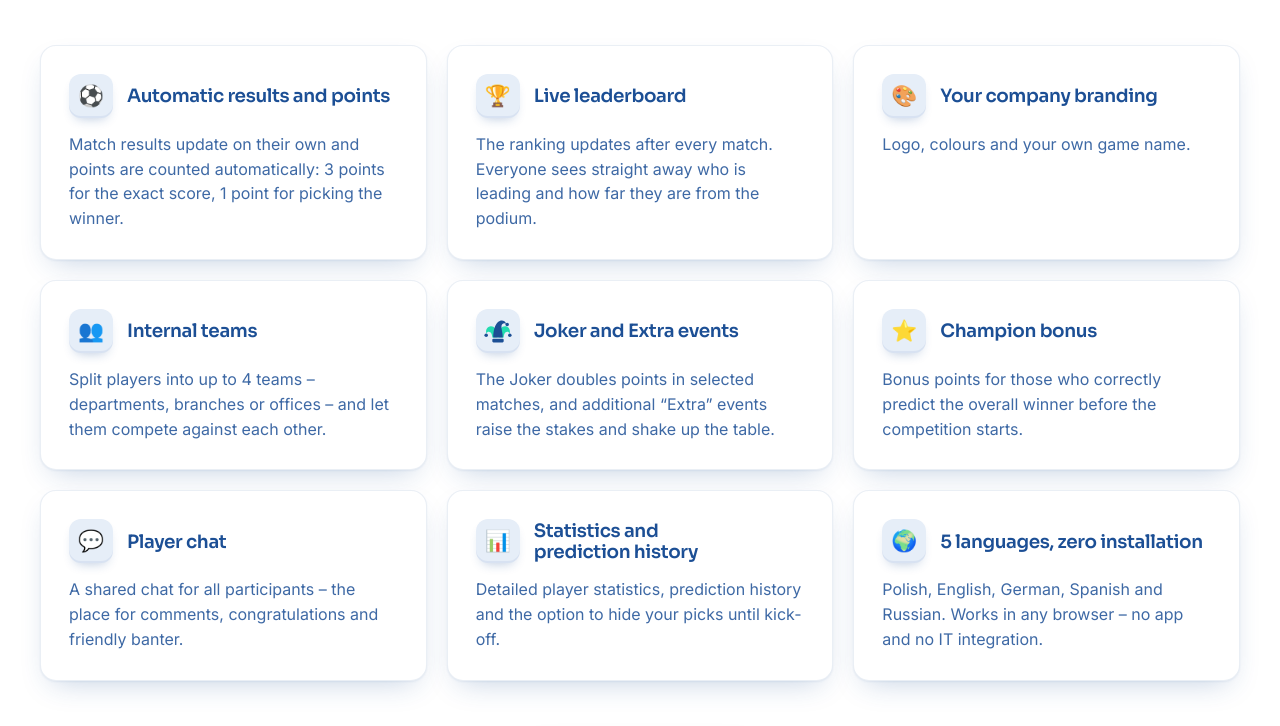
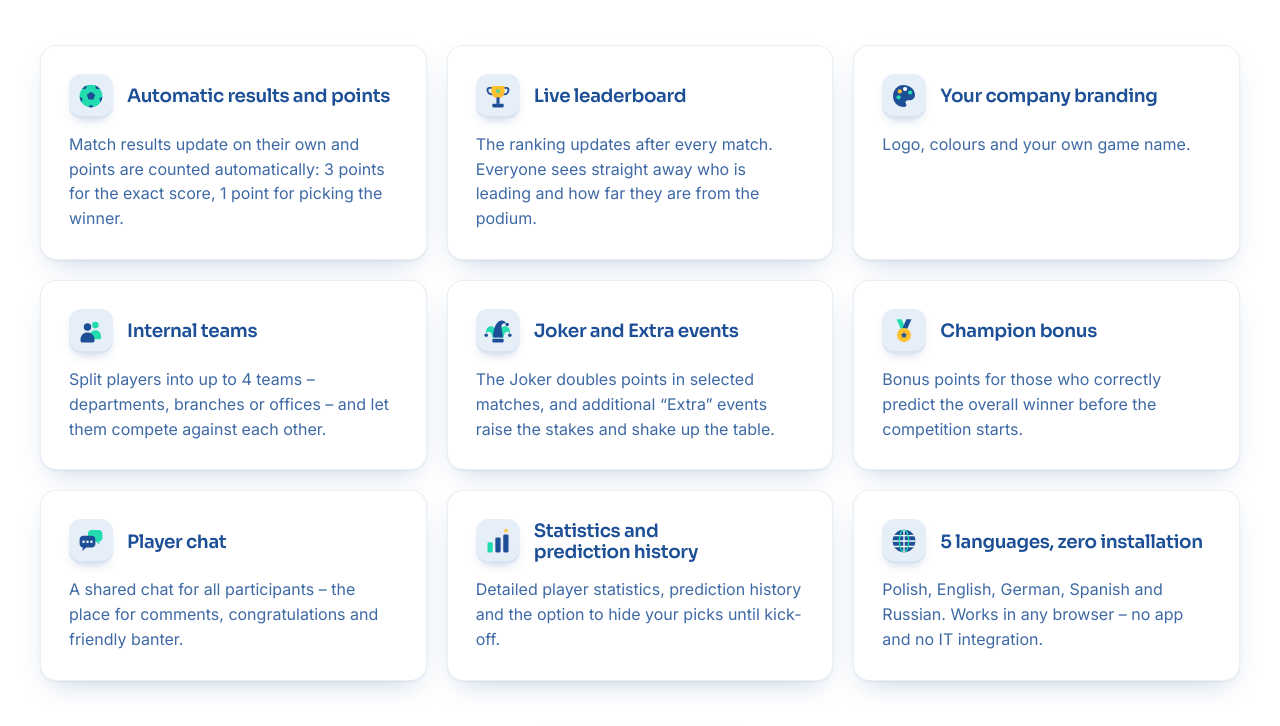
Before and after one commit to Bextip/landing_page, a plain HTML site: page index.html in a window 1280 px wide. Shown: the part 2014-2740 px from the top of the page. Drawn offline with Linux system fonts and the light colour scheme.

Commit message:
Feature icons: all nine drawn in one style like the Joker, in brand colours only
- New SVG icons for results (football), leaderboard (trophy), branding (palette), teams (two people),
  champion bonus (medal), chat (speech bubbles), statistics (bars) and languages (globe) - flat filled shapes
  on a 64x64 grid, blue, mint, gold and white only; emoji removed from the section (PL and EN)
- README; file versions 20261119j

Co-Authored-By: Claude Opus 5.5 <noreply@anthropic.com>

```diff
--- a/i18n.js
+++ b/i18n.js
@@ -48,15 +48,15 @@ window.BEXTIP_I18N = {
       title: "Wszystko, czego potrzebuje firmowy typer",
       sub: "Każdy pakiet zawiera pełen zestaw funkcji – pakiety różnią się wyłącznie liczbą graczy.",
       items: [
-        { ico: "⚽", t: "Automatyczne wyniki i punkty", d: "Wyniki meczów aktualizują się same, a punkty graczy są zliczane automatycznie: 3 pkt za dokładny rezultat, 1 pkt za wskazanie zwycięzcy." },
-        { ico: "🏆", t: "Tabela graczy na żywo", d: "Ranking aktualizuje się po każdym meczu. Każdy od razu widzi, kto prowadzi i ile brakuje mu do podium." },
-        { ico: "🎨", t: "Branding Twojej firmy", d: "Logo, kolorystyka i własna nazwa gry." },
-        { ico: "👥", t: "Wewnętrzne drużyny", d: "Podziel graczy na maksymalnie 4 drużyny – działy, oddziały lub biura – i pozwól im rywalizować między sobą." },
+        { icon: "funkcja-wyniki.svg", t: "Automatyczne wyniki i punkty", d: "Wyniki meczów aktualizują się same, a punkty graczy są zliczane automatycznie: 3 pkt za dokładny rezultat, 1 pkt za wskazanie zwycięzcy." },
+        { icon: "funkcja-tabela.svg", t: "Tabela graczy na żywo", d: "Ranking aktualizuje się po każdym meczu. Każdy od razu widzi, kto prowadzi i ile brakuje mu do podium." },
+        { icon: "funkcja-branding.svg", t: "Branding Twojej firmy", d: "Logo, kolorystyka i własna nazwa gry." },
+        { icon: "funkcja-druzyny.svg", t: "Wewnętrzne drużyny", d: "Podziel graczy na maksymalnie 4 drużyny – działy, oddziały lub biura – i pozwól im rywalizować między sobą." },
         { icon: "funkcja-joker.svg", t: "Joker i zdarzenia Ekstra", d: "Joker podwaja punkty w wybranych meczach, a dodatkowe zdarzenia „Ekstra” podkręcają emocje i mieszają w tabeli." },
-        { ico: "⭐", t: "Bonus za mistrza", d: "Dodatkowe punkty dla tych, którzy przed startem rozgrywek trafnie wytypują ich zwycięzcę." },
-        { ico: "💬", t: "Czat dla graczy", d: "Wspólny czat dla wszystkich uczestników – miejsce na komentarze, gratulacje i przyjacielskie docinki." },
-        { ico: "📊", t: "Statystyki i historia typowań", d: "Rozbudowane statystyki graczy, historia typowań oraz opcja ukrycia swoich typów do rozpoczęcia meczu." },
-        { ico: "🌍", t: "5 języków, zero instalacji", d: "Polski, angielski, niemiecki, hiszpański i rosyjski. Działa w każdej przeglądarce – bez aplikacji i bez integracji z IT." }
+        { icon: "funkcja-bonus.svg", t: "Bonus za mistrza", d: "Dodatkowe punkty dla tych, którzy przed startem rozgrywek trafnie wytypują ich zwycięzcę." },
+        { icon: "funkcja-czat.svg", t: "Czat dla graczy", d: "Wspólny czat dla wszystkich uczestników – miejsce na komentarze, gratulacje i przyjacielskie docinki." },
+        { icon: "funkcja-statystyki.svg", t: "Statystyki i historia typowań", d: "Rozbudowane statystyki graczy, historia typowań oraz opcja ukrycia swoich typów do rozpoczęcia meczu." },
+        { icon: "funkcja-jezyki.svg", t: "5 języków, zero instalacji", d: "Polski, angielski, niemiecki, hiszpański i rosyjski. Działa w każdej przeglądarce – bez aplikacji i bez integracji z IT." }
       ]
     },
     how: {
@@ -200,15 +200,15 @@ window.BEXTIP_I18N = {
       title: "Everything an office prediction game needs",
       sub: "Every package includes the full feature set – packages differ only in the number of players.",
       items: [
-        { ico: "⚽", t: "Automatic results and points", d: "Match results update on their own and points are counted automatically: 3 points for the exact score, 1 point for picking the winner." },
-        { ico: "🏆", t: "Live leaderboard", d: "The ranking updates after every match. Everyone sees straight away who is leading and how far they are from the podium." },
-        { ico: "🎨", t: "Your company branding", d: "Logo, colours and your own game name." },
-        { ico: "👥", t: "Internal teams", d: "Split players into up to 4 teams – departments, branches or offices – and let them compete against each other." },
+        { icon: "funkcja-wyniki.svg", t: "Automatic results and points", d: "Match results update on their own and points are counted automatically: 3 points for the exact score, 1 point for picking the winner." },
+        { icon: "funkcja-tabela.svg", t: "Live leaderboard", d: "The ranking updates after every match. Everyone sees straight away who is leading and how far they are from the podium." },
+        { icon: "funkcja-branding.svg", t: "Your company branding", d: "Logo, colours and your own game name." },
+        { icon: "funkcja-druzyny.svg", t: "Internal teams", d: "Split players into up to 4 teams – departments, branches or offices – and let them compete against each other." },
         { icon: "funkcja-joker.svg", t: "Joker and Extra events", d: "The Joker doubles points in selected matches, and additional “Extra” events raise the stakes and shake up the table." },
-        { ico: "⭐", t: "Champion bonus", d: "Bonus points for those who correctly predict the overall winner before the competition starts." },
-        { ico: "💬", t: "Player chat", d: "A shared chat for all participants – the place for comments, congratulations and friendly banter." },
-        { ico: "📊", t: "Statistics and prediction history", d: "Detailed player statistics, prediction history and the option to hide your picks until kick-off." },
-        { ico: "🌍", t: "5 languages, zero installation", d: "Polish, English, German, Spanish and Russian. Works in any browser – no app and no IT integration." }
+        { icon: "funkcja-bonus.svg", t: "Champion bonus", d: "Bonus points for those who correctly predict the overall winner before the competition starts." },
+        { icon: "funkcja-czat.svg", t: "Player chat", d: "A shared chat for all participants – the place for comments, congratulations and friendly banter." },
+        { icon: "funkcja-statystyki.svg", t: "Statistics and prediction history", d: "Detailed player statistics, prediction history and the option to hide your picks until kick-off." },
+        { icon: "funkcja-jezyki.svg", t: "5 languages, zero installation", d: "Polish, English, German, Spanish and Russian. Works in any browser – no app and no IT integration." }
       ]
     },
     how: {
--- a/index.html
+++ b/index.html
@@ -43,15 +43,15 @@
   <!-- zestaw favikon z paczki znaku (folder „6 - favicon”, wklejka-do-head.html); favicon.ico, favicon.svg i 64 px
        mają „Bx” powiększone o 12%, żeby w karcie przeglądarki były czytelniejsze (Łukasz, 19.11.2026); adresy względne zamiast „/…”,
        bo do podpięcia domeny strona działa w podkatalogu bextip.github.io/landing_page/ -->
-  <link rel="icon" href="favicon.ico?v=20261119i" sizes="48x48">
-  <link rel="icon" href="favicon.svg?v=20261119i" type="image/svg+xml">
-  <link rel="icon" type="image/png" sizes="64x64" href="favicon-64x64.png?v=20261119i">
-  <link rel="apple-touch-icon" href="apple-touch-icon.png?v=20261119i">
-  <link rel="manifest" href="site.webmanifest?v=20261119i">
+  <link rel="icon" href="favicon.ico?v=20261119j" sizes="48x48">
+  <link rel="icon" href="favicon.svg?v=20261119j" type="image/svg+xml">
+  <link rel="icon" type="image/png" sizes="64x64" href="favicon-64x64.png?v=20261119j">
+  <link rel="apple-touch-icon" href="apple-touch-icon.png?v=20261119j">
+  <link rel="manifest" href="site.webmanifest?v=20261119j">
   <link rel="preconnect" href="https://fonts.googleapis.com">
   <link rel="preconnect" href="https://fonts.gstatic.com" crossorigin>
   <link href="https://fonts.googleapis.com/css2?family=Inter:wght@400;500;600;700&family=Sora:wght@600;700&display=swap" rel="stylesheet">
-  <link rel="stylesheet" href="styles.css?v=20261119i">
+  <link rel="stylesheet" href="styles.css?v=20261119j">
 </head>
 <body>
 
@@ -60,7 +60,7 @@
     <a class="brand" href="#top" aria-label="Bextip">
       <!-- napis z animacją z paczki znaku 1.4 (Łukasz, 19.11.2026): kwadrat z x obraca się raz przy wczytaniu strony
            (0,8 s po 0,5 s), potem wygląda jak Bextip-napis-kolor.svg; przy „ogranicz animacje” stoi nieruchomo -->
-      <img src="assets/logo/animacja/Bextip-napis-animacja.svg?v=20261119i" alt="Bextip" width="154" height="43">
+      <img src="assets/logo/animacja/Bextip-napis-animacja.svg?v=20261119j" alt="Bextip" width="154" height="43">
     </a>
     <nav class="nav__links" id="navLinks">
       <a href="#about" data-i18n="nav.about"></a>
@@ -98,7 +98,7 @@
       <div class="hero__shot">
         <div class="window">
           <div class="window__bar" aria-hidden="true"><i class="window__dots"></i><i class="window__nav"></i><span class="window__url">bextip.com/predictions</span><i class="window__ctrls"></i></div>
-          <img src="assets/screens/typowania.svg?v=20261119i" width="1080" height="720" alt="" data-i18n-attr="alt:hero.shotAlt">
+          <img src="assets/screens/typowania.svg?v=20261119j" width="1080" height="720" alt="" data-i18n-attr="alt:hero.shotAlt">
         </div>
       </div>
     </div>
@@ -120,7 +120,7 @@
              na eqrento.com), zamiast napisu logotyp w rozmiarze tytułów kafelków; na telefonie pierwszy (Łukasz, 11.11.2026) -->
         <article class="card card--hl">
           <span class="tag card__badge" data-i18n="about.b.tag"></span>
-          <h3 class="card__logo"><img src="assets/logo/Bextip-napis-kolor-ciemne-tlo.svg?v=20261119i" alt="Bextip" width="100" height="28"></h3>
+          <h3 class="card__logo"><img src="assets/logo/Bextip-napis-kolor-ciemne-tlo.svg?v=20261119j" alt="Bextip" width="100" height="28"></h3>
           <p class="quote" data-i18n="about.b.quote"></p>
           <ul class="list list--check" data-i18n-list="about.b.items"></ul>
           <a class="btn btn--primary btn--arrow card__cta" href="#pricing"><span data-i18n="hero.cta"></span><span class="btn__icon" aria-hidden="true"></span></a>
@@ -155,7 +155,7 @@
       </div>
       <div class="window">
         <div class="window__bar" aria-hidden="true"><i class="window__dots"></i><i class="window__nav"></i><span class="window__url">bextip.com/tips-stats</span><i class="window__ctrls"></i></div>
-        <img src="assets/screens/tips-stats.svg?v=20261119i" width="1080" height="720" loading="lazy" alt="" data-i18n-attr="alt:inside.shotAlt">
+        <img src="assets/screens/tips-stats.svg?v=20261119j" width="1080" height="720" loading="lazy" alt="" data-i18n-attr="alt:inside.shotAlt">
       </div>
     </div>
   </section>
@@ -220,7 +220,7 @@
   <div class="wrap">
     <div class="footer__grid">
       <div class="footer__brand">
-        <a href="#top" aria-label="Bextip"><img src="assets/logo/Bextip-napis-kolor-ciemne-tlo.svg?v=20261119i" alt="Bextip" width="150" height="42"></a>
+        <a href="#top" aria-label="Bextip"><img src="assets/logo/Bextip-napis-kolor-ciemne-tlo.svg?v=20261119j" alt="Bextip" width="150" height="42"></a>
         <p data-i18n="footer.about"></p>
         <p data-i18n="footer.invite"></p>
       </div>
@@ -268,9 +268,9 @@
   </div>
 </footer>
 
-<script src="config.js?v=20261119i"></script>
-<script src="i18n.js?v=20261119i"></script>
-<script src="frames.js?v=20261119i"></script>
-<script src="script.js?v=20261119i"></script>
+<script src="config.js?v=20261119j"></script>
+<script src="i18n.js?v=20261119j"></script>
+<script src="frames.js?v=20261119j"></script>
+<script src="script.js?v=20261119j"></script>
 </body>
 </html>
--- a/script.js
+++ b/script.js
@@ -1,6 +1,6 @@
 (function () {
   var CFG = window.BEXTIP_CONFIG, I18N = window.BEXTIP_I18N;
-  var ASSET_V = "20261119i";   // wersja w adresach ikon – podbij razem z ?v= w index.html, gdy zmieni się plik ikony
+  var ASSET_V = "20261119j";   // wersja w adresach ikon – podbij razem z ?v= w index.html, gdy zmieni się plik ikony
   var lang = "pl";
   var billing = "year";   // okres płatności w cenniku: "year" (domyślnie) albo "month" – przełącznik nad kafelkami
 
```
Also changed, not shown: assets/icons/funkcja-bonus.svg (added), assets/icons/funkcja-branding.svg (added), assets/icons/funkcja-czat.svg (added), assets/icons/funkcja-druzyny.svg (added), assets/icons/funkcja-jezyki.svg (added), assets/icons/funkcja-statystyki.svg (added), assets/icons/funkcja-tabela.svg (added), assets/icons/funkcja-wyniki.svg (added), 1 other file.
